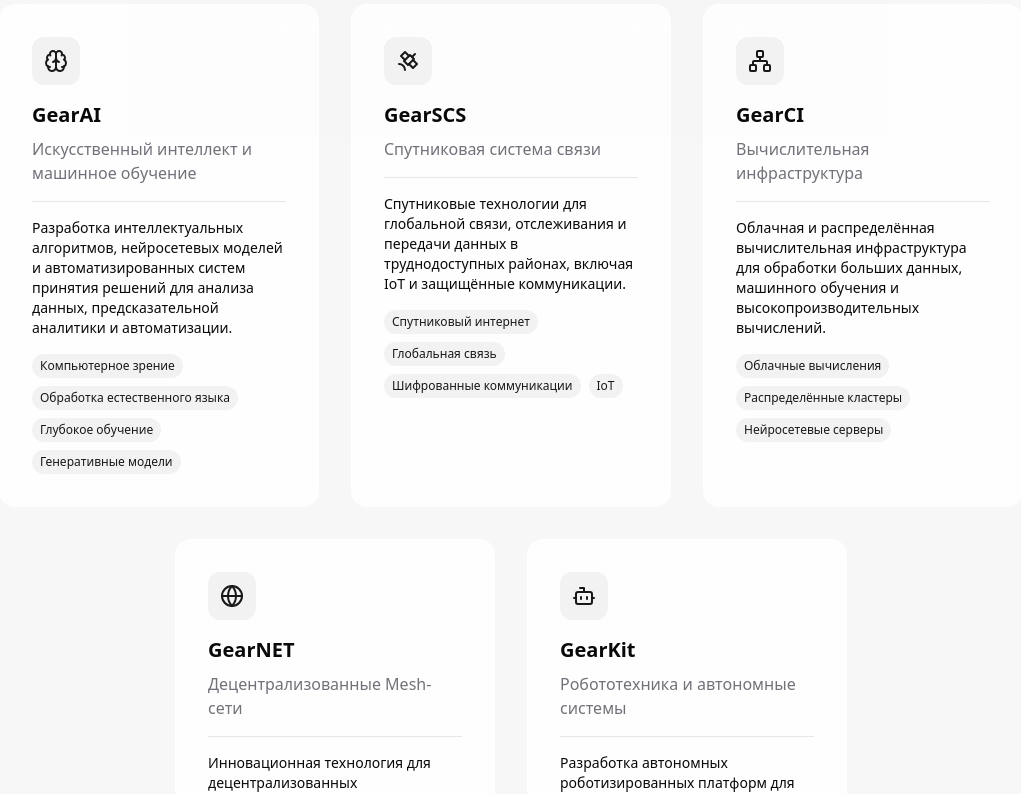
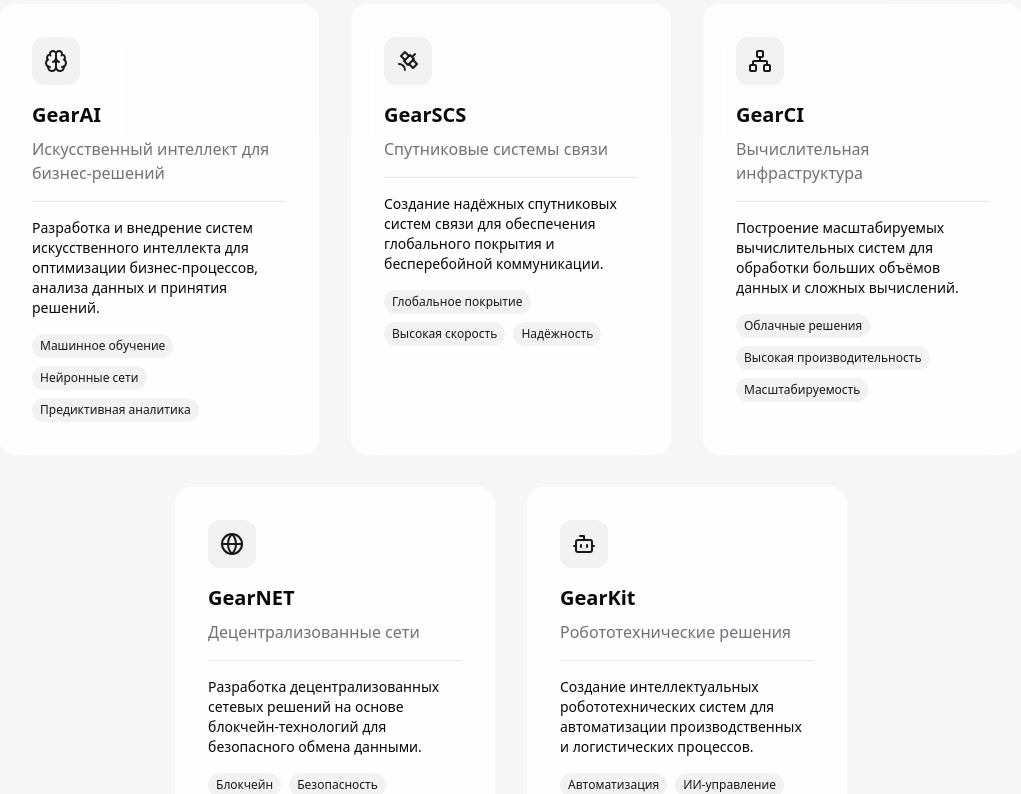
Before and after one commit to dm-vev/gearconnect-innovation, a React (Vite) app: page / in a window 1280 px wide. Shown: the part 880-1674 px from the top of the page, without its empty margins (129-1150 px from the left). Built offline with nearby package versions, Linux system fonts and the light colour scheme.

Commit message:
Fix: Include missing file
The file `src/pages/Index.tsx` was missing from the context. This commit includes the file to resolve the error.

```diff
--- a/src/pages/Index.tsx
+++ b/src/pages/Index.tsx
@@ -45,42 +45,42 @@ const Index = () => {
     {
       id: "gearai",
       name: "GearAI",
-      description: "Искусственный интеллект и машинное обучение",
+      description: "Искусственный интеллект для бизнес-решений",
       icon: Brain,
-      details: "Разработка интеллектуальных алгоритмов, нейросетевых моделей и автоматизированных систем принятия решений для анализа данных, предсказательной аналитики и автоматизации.",
-      features: ["Компьютерное зрение", "Обработка естественного языка", "Глубокое обучение", "Генеративные модели"]
+      details: "Разработка и внедрение систем искусственного интеллекта для оптимизации бизнес-процессов, анализа данных и принятия решений.",
+      features: ["Машинное обучение", "Нейронные сети", "Предиктивная аналитика"]
     },
     {
       id: "gearscs",
       name: "GearSCS",
-      description: "Спутниковая система связи",
+      description: "Спутниковые системы связи",
       icon: Satellite,
-      details: "Спутниковые технологии для глобальной связи, отслеживания и передачи данных в труднодоступных районах, включая IoT и защищённые коммуникации.",
-      features: ["Спутниковый интернет", "Глобальная связь", "Шифрованные коммуникации", "IoT"]
+      details: "Создание надёжных спутниковых систем связи для обеспечения глобального покрытия и бесперебойной коммуникации.",
+      features: ["Глобальное покрытие", "Высокая скорость", "Надёжность"]
     },
     {
       id: "gearci",
       name: "GearCI",
       description: "Вычислительная инфраструктура",
       icon: Network,
-      details: "Облачная и распределённая вычислительная инфраструктура для обработки больших данных, машинного обучения и высокопроизводительных вычислений.",
-      features: ["Облачные вычисления", "Распределённые кластеры", "Нейросетевые серверы"]
+      details: "Построение масштабируемых вычислительных систем для обработки больших объёмов данных и сложных вычислений.",
+      features: ["Облачные решения", "Высокая производительность", "Масштабируемость"]
     },
     {
       id: "gearnet",
       name: "GearNET",
-      description: "Децентрализованные Mesh-сети",
+      description: "Децентрализованные сети",
       icon: Globe,
-      details: "Инновационная технология для децентрализованных коммуникаций на базе Mesh-сетей 2.4 ГГц, обеспечивающая быструю и надежную передачу данных без традиционной инфраструктуры.",
-      features: ["Mesh-сети", "Динамическая маршрутизация", "Шифрование", "Минимальная задержка"]
+      details: "Разработка децентрализованных сетевых решений на основе блокчейн-технологий для безопасного обмена данными.",
+      features: ["Блокчейн", "Безопасность", "Прозрачность"]
     },
     {
       id: "gearkit",
       name: "GearKit",
-      description: "Робототехника и автономные системы",
+      description: "Робототехнические решения",
       icon: Bot,
-      details: "Разработка автономных роботизированных платформ для промышленного применения, автоматизации процессов и создания гуманоидных роботов с высокой степенью адаптивности.",
-      features: ["Автономная навигация", "Промышленные манипуляторы", "Силовые актуаторы"]
+      details: "Создание интеллектуальных робототехнических систем для автоматизации производственных и логистических процессов.",
+      features: ["Автоматизация", "ИИ-управление", "Адаптивность"]
     },
   ];
 
```
